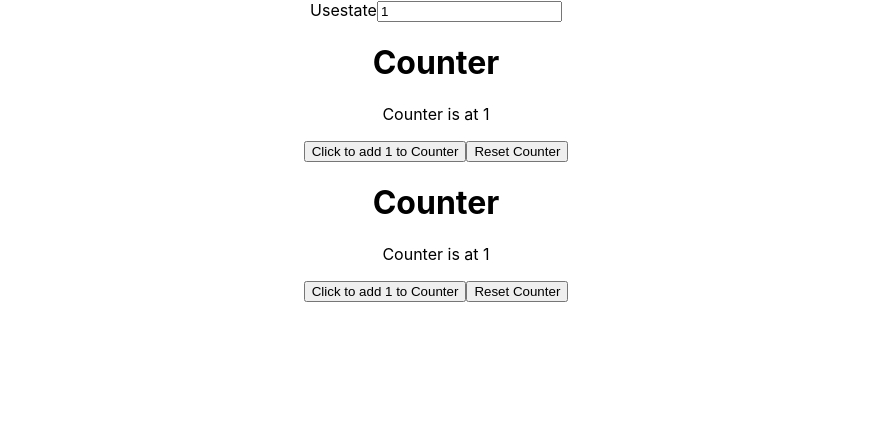
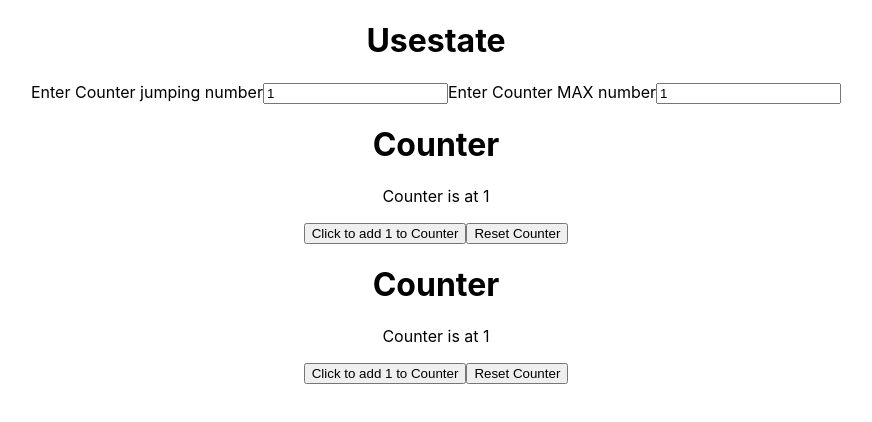
Before and after one commit to ShaniYonayov/usestate, a React (Create React App) app: page / in a window 1280 px wide. Shown: the top 422 px of the page, without its empty margins (204-1076 px from the left). Built offline with nearby package versions, Linux system fonts and the light colour scheme.

Commit message:
homework3-AddMaxToCounter

```diff
--- a/src/App.js
+++ b/src/App.js
@@ -1,27 +1,32 @@
 import './App.css';
 import Counter from './Counter';
 import { useState } from 'react';
-// הוא גם משתמש ביוזסטייט אז צריך להביא אותו
+
 
 
 function App() {
   const [delta, setDelta] = useState(1)
+  const [max, setMax] = useState(1)
 
 function handelDelta(e){
   console.log(e);
   setDelta(Number(e.target.value))
 }
-// כל זה צריך להיות בתוך האפ
+function handelMax(m){
+  setMax(Number(m.target.value))
+  }
+
   return (
     <div className="App">
-      Usestate
+     <h1>Usestate</h1>
+     <label> Enter Counter jumping number
       <input type="number" value = {delta} onChange = {handelDelta} />
-      <Counter delta = {delta} />
-      <Counter delta = {delta} />
-      {/* הוספנו עוד שעון */}
-      {/* אם נרצה דלתא משותף ל2 השעונים נצטרך להוציא את כל מה שקשור לדלתא מהקאונטר */}
-    {/* צריך להעביר את הפרופס
-    פה אלמנט האב מעביר לאלמנט הבן את הסטייט */}
+      </label>
+      <label>Enter Counter MAX number
+        <input type="number" value = {max} onChange = {handelMax}/ >
+      </label>
+      <Counter delta = {delta} max = {max} />
+      <Counter delta = {delta} max = {max} />
     </div>
   );
 }
```
